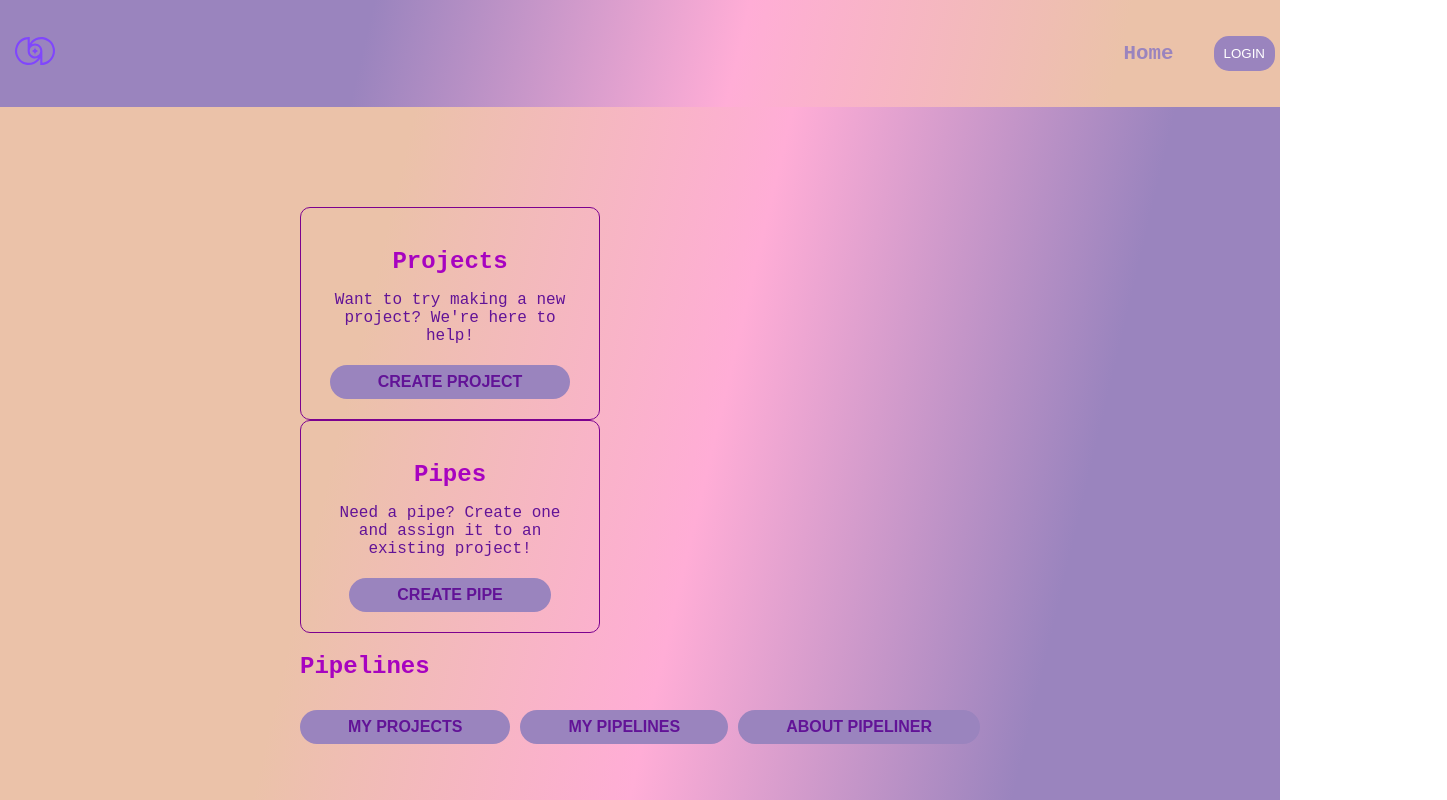
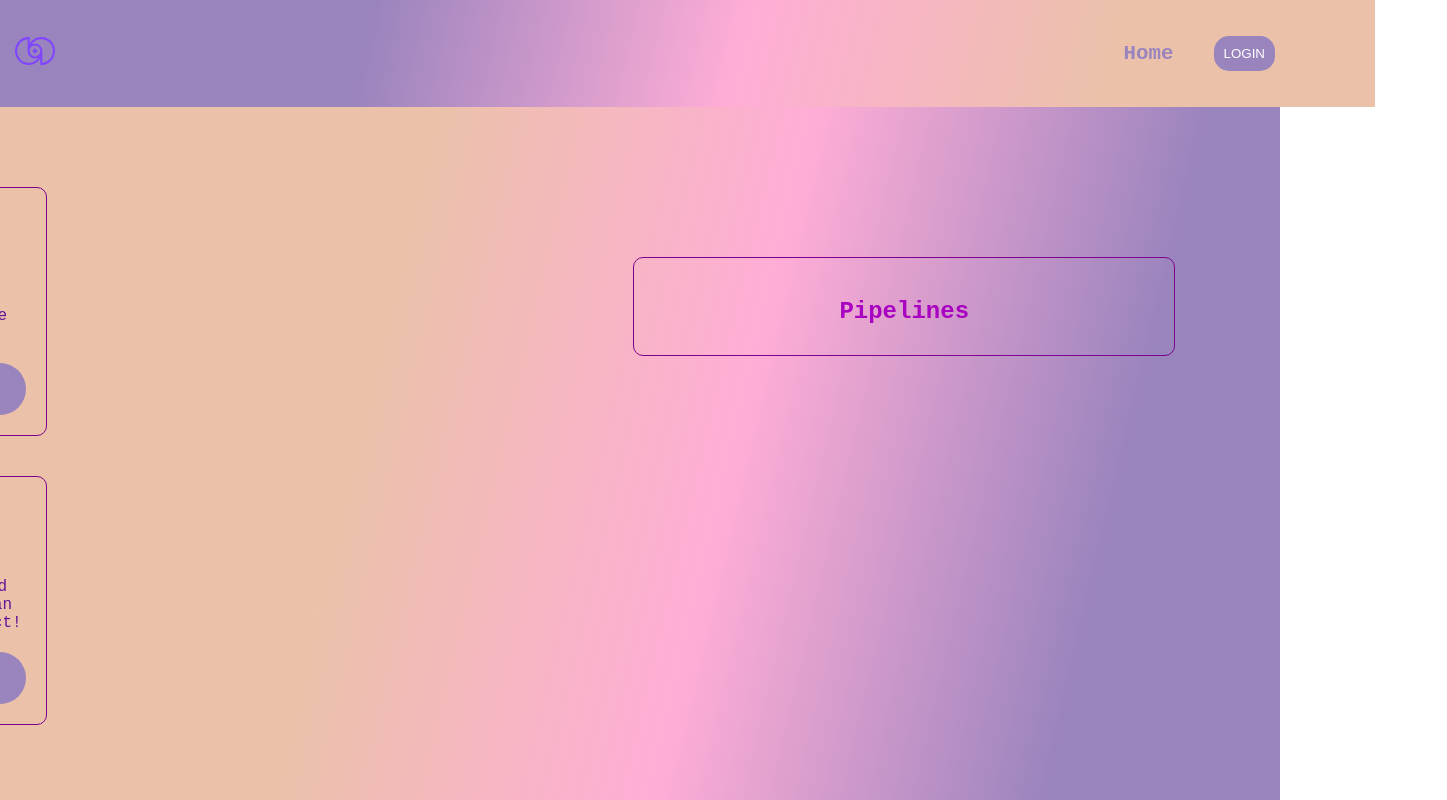
Before and after one commit to AminaNisic/AntColony-CaseStudy, a React (Create React App) app in the folder client/: page /home in a window 1280 px wide. Shown: the top 800 px of the page, 1447 px wide, since content can reach past the window. Built offline with nearby package versions, Linux system fonts and the light colour scheme; no server answers.

Commit message:
Add files via upload

```diff
--- a/client/src/App.css
+++ b/client/src/App.css
@@ -2,7 +2,6 @@ html, body {
   height: 100%;
   margin: 0;
   padding: 0;
-  overflow: hidden;
 }
 
 .App {
@@ -319,20 +318,16 @@ input {
   color: #a703c0;
 }
 
-.home-container {
-  display: flex;
-  flex-direction: column;
-  align-items: flex-start;
-  justify-content: flex-start;
-  padding: 20px;
-}
-
 .home-sidebar {
   display: flex;
   flex-direction: column;
   align-items: flex-start;
   max-width: 300px;
+  margin-right: 1400px;
   margin-top: 80px;
+  margin-bottom: 20px;
+  justify-content: space-between;
+  gap: 40px;
 }
 
 .home-frame {
@@ -372,17 +367,21 @@ input {
   color: white;
 }
 
-.home-content {
-  flex-grow: 1;
-  display: flex;
-  align-items: flex-start;
+.home-pipelines {
+  margin-top: -548px;
+  margin-bottom: 20px;
+  margin-left: 800px;
 }
 
-.home-footer {
-  display: flex;
-  align-items: flex-start;
-  gap: 10px;
-  margin-top: 20px;
+.home-pipe-frame {
+  padding: 20px;
+  border: 1px solid #7c018f;
+  border-radius: 10px;
+  text-align: center;
+  max-width: 500px;
+  margin-top: 80px;
+  margin-bottom: 20px;
+
 }
 
 .pipeline-list {
@@ -393,16 +392,113 @@ input {
 
 .pipeline-item {
   margin-bottom: 10px;
+  color: #621397;
+  font-size: 1rem;
 }
 
-.popup {
-  position: fixed;
-  top: 50%;
-  left: 50%;
-  transform: translate(-50%, -50%);
-  background-color: rgb(154, 132, 190);
+.home-footer {
+  gap: 60px;
+  padding-bottom: 20px;
+  margin-bottom: 20px;
+  margin-top: 550px;
+  margin-left: 500px;
+  display: flex;
+  align-items: flex-start;
+}
+
+.projectcontainer {
+  display: flex;
+  flex-wrap: wrap;
+  justify-content:center;
+}
+
+.projectcard {
+  padding: 20px;
+  border: 1px solid #7c018f;
+  border-radius: 10px;
+  margin-top: 50px;
+  transition: 0.5s ease-in-out;
+  cursor: pointer;
+  width: 1000px;
+}
+
+.projectcard:hover {
+  background-color: rgba(235, 139, 187, 0.5);
+}
+
+.project-name {
+  font-size: 2rem;
+  font-weight: bold;
+  color: #a703c0;
+  margin-bottom: 10px;
+}
+
+.projectcard .title {
+  margin-bottom: 7px;
+  color: #7c018f;
+  font-size: 1.1rem;
+}
+
+.projectcard .project-id {
+  font-weight: bold;
+  color: #7c018f;
+  font-size: 1.1rem;
+  margin-bottom: 10px;
+  margin-top: 7px;
+}
+
+.projectcard .project-id span {
+  color: black;
+  text-decoration: underline;
+  font-weight: bold;
+}
+
+.projectcard .title span {
+  color: black;
+  text-decoration: underline;
+}
+
+.delete-project-button {
+  border: none;
+  background-color: #7c018f;
+  padding: 20px;
+  border-radius: 10px;
+  cursor: pointer;
   color: white;
-  padding: 10px;
-  border-radius: 5px;
-  z-index: 999;
+  transition: 0.5s ease-in-out;
 }
+
+.delete-project-button:hover {
+  background-color: rgb(135, 88, 146);
+  color: #4a2250;
+}
+
+.project-edit {
+  padding: 20px;
+  border: 1px solid #7c018f;
+  border-radius: 10px;
+  width: 1000px;
+  margin-top: 50px;
+}
+
+.project-frame {
+  padding: 20px;
+  border: 1px solid #7c018f;
+  border-radius: 10px;
+  margin-top: 50px;
+}
+
+.pipelinecontainer {
+  padding: 20px;
+  border: 1px solid #7c018f;
+  border-radius: 10px;
+  text-align: center;
+  max-width: 500px;
+  margin-top: 80px;
+  margin-bottom: 20px;
+}
+.pipelinecard {
+  margin-bottom: 10px;
+  color: #621397;
+  font-size: 1rem;
+}
```
